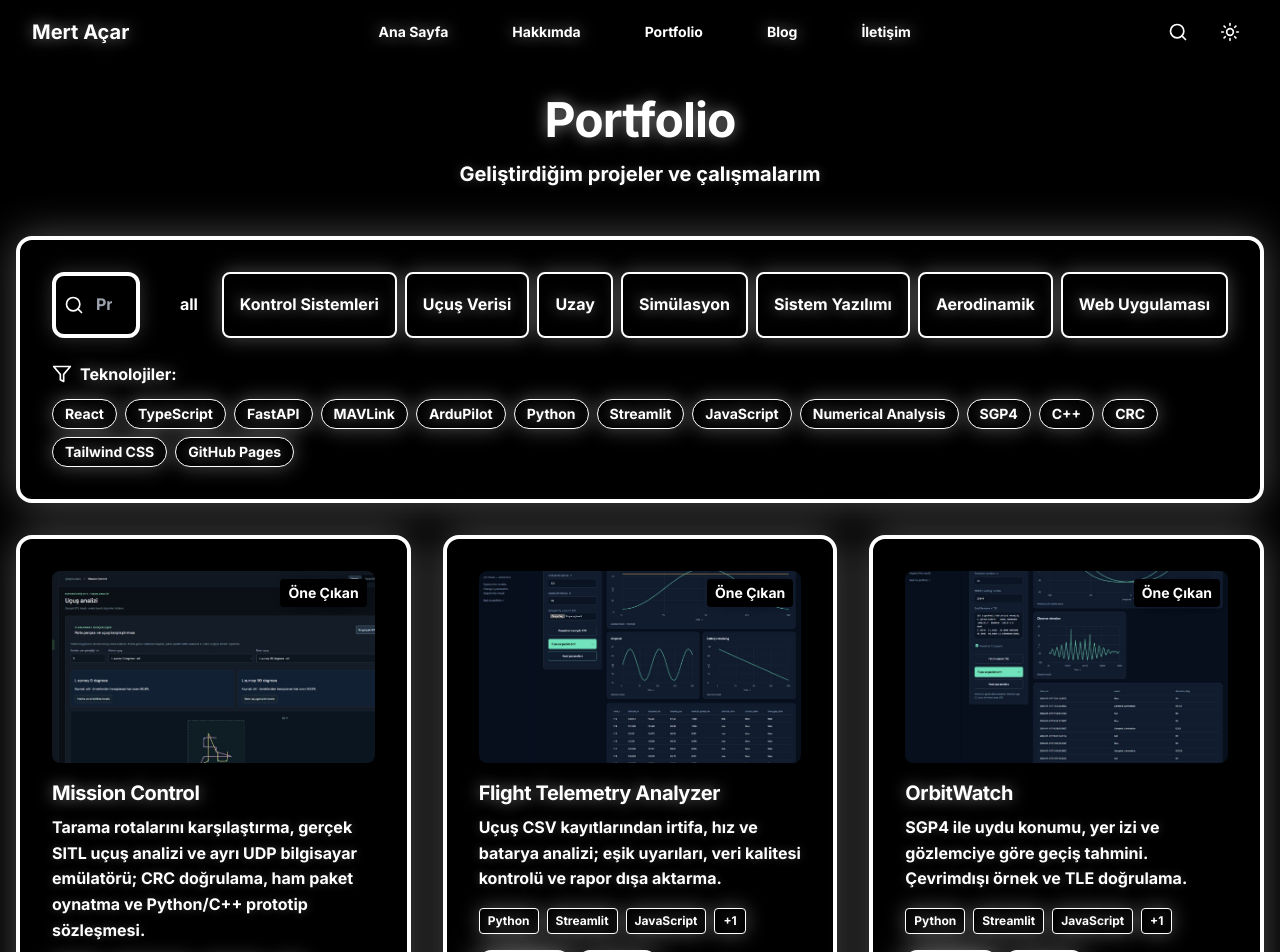
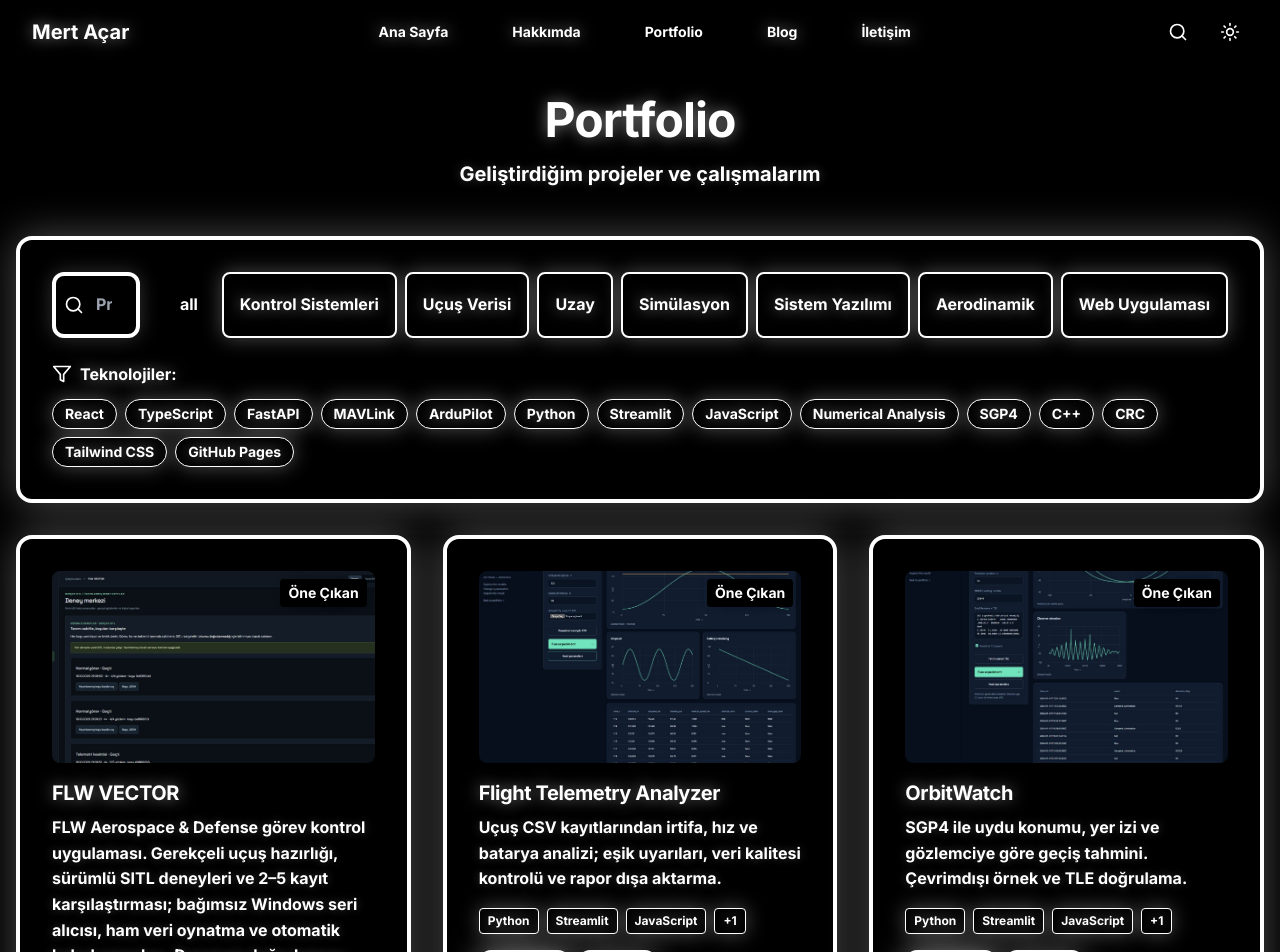
Before and after one commit to mertacar-git/portfolio, a React (Create React App) app: page /#/portfolio in a window 1280 px wide. Shown: the top 952 px of the page. Built offline with nearby package versions, Linux system fonts and the light colour scheme.

Commit message:
Present FLW VECTOR with updated operator screenshot and portfolio migration

```diff
--- a/src/data/projects.js
+++ b/src/data/projects.js
@@ -1,15 +1,15 @@
 export const projects = [
   {
     "id": 107,
-    "title": "Mission Control",
-    "description": "Tarama rotalarını karşılaştırma, gerçek SITL uçuş analizi ve ayrı UDP bilgisayar emülatörü; CRC doğrulama, ham paket oynatma ve Python/C++ prototip sözleşmesi.",
-    "image": process.env.PUBLIC_URL + "/images/projects/mission-control-v17.png",
+    "title": "FLW VECTOR",
+    "description": "FLW Aerospace & Defense görev kontrol uygulaması. Gerekçeli uçuş hazırlığı, sürümlü SITL deneyleri ve 2–5 kayıt karşılaştırması; bağımsız Windows seri alıcısı, ham veri oynatma ve otomatik kabul raporları. Donanım doğrulaması ayrı aşamadır.",
+    "image": process.env.PUBLIC_URL + "/images/projects/flw-vector.png",
     "technologies": ["React", "TypeScript", "FastAPI", "MAVLink", "ArduPilot"],
     "category": "Kontrol Sistemleri",
     "liveUrl": "https://mertacar-git.github.io/mission-control/",
     "githubUrl": "https://github.com/mertacar-git/mission-control",
     "featured": true,
-    "publishDate": "15 Ekim 2026"
+    "publishDate": "17 Ekim 2026"
   },
   {
     "id": 101,
--- a/src/utils/projectMigration.js
+++ b/src/utils/projectMigration.js
@@ -1,6 +1,6 @@
 import { projects } from '../data/projects';
 
-const marker = 'portfolio-aerospace-projects-2026-v7';
+const marker = 'portfolio-aerospace-projects-2026-v9';
 const placeholders = new Set(['task-manager','weather-app','blog-platform','ecommerce-api','mobile-ui-kit'].map(name => `https://github.com/mertacar-git/${name}`));
 
 export function mergeProjects(saved) {
```
Also changed, not shown: public/images/projects/flw-vector.png (added).
